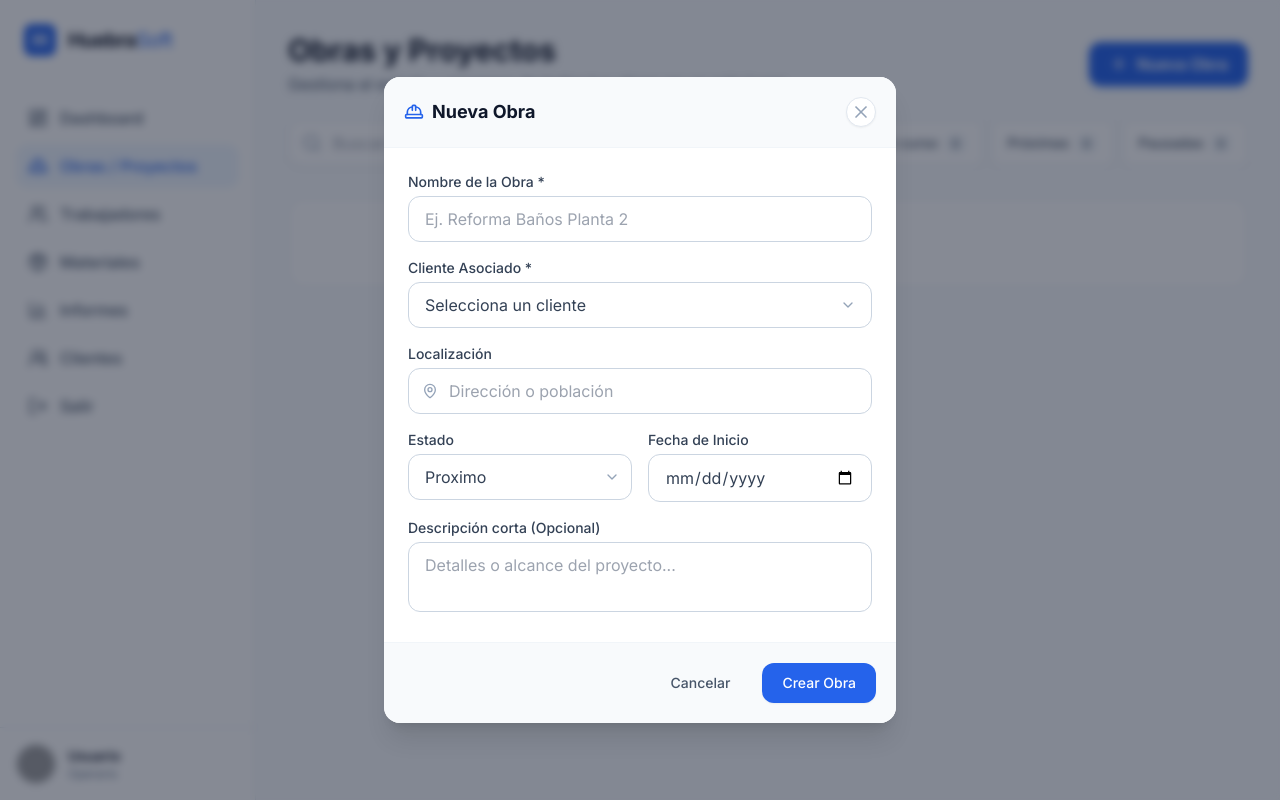
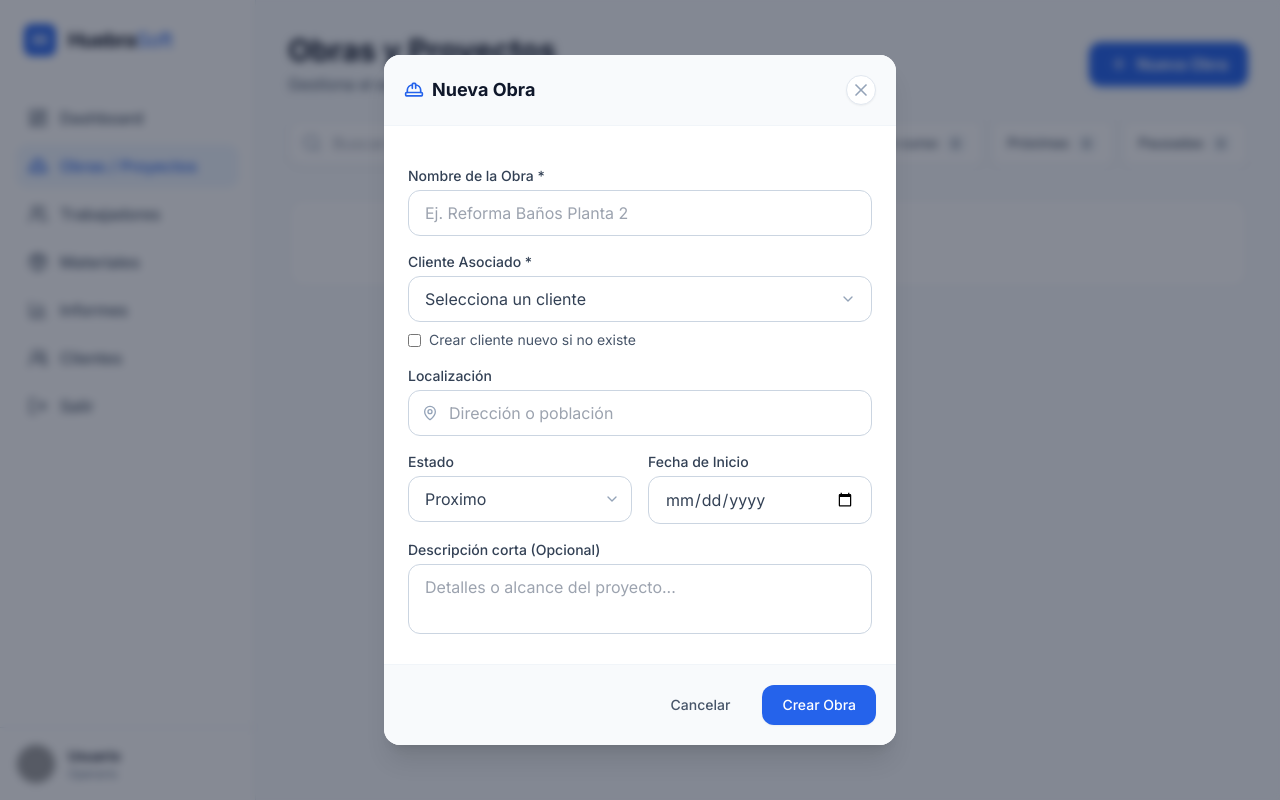
Before and after one commit to Huebrasoft/obra, a PHP site: page /views/home.php in a window 1280 px wide, after a click on "Nueva Obra". Run offline with PHP 8.4, Linux system fonts and the light colour scheme; some libraries are stand-ins or nearby versions; grey boxes are pictures that could not be loaded.

Commit message:
Implement project creation flow with related client creation and DB listing

```diff
--- a/views/home.php
+++ b/views/home.php
@@ -104,7 +104,6 @@ function projectStatusBadge(string $estado): array {
                     <h1 class="text-2xl md:text-3xl font-bold text-slate-900">Obras y Proyectos</h1>
                     <p class="text-slate-600 mt-1">Gestiona el estado y progreso de todas tus obras en un solo lugar.</p>
                 </div>
-
                 <button onclick="toggleModal('modalNuevaObra')" class="bg-brand-600 hover:bg-brand-700 text-white px-5 py-2.5 rounded-xl font-semibold shadow-md shadow-brand-500/20 transition-all flex items-center justify-center gap-2 transform hover:scale-[1.02] active:scale-95 whitespace-nowrap">
                     <i data-lucide="plus" class="w-5 h-5"></i>
                     Nueva Obra
@@ -114,7 +113,7 @@ function projectStatusBadge(string $estado): array {
             <div class="flex flex-col md:flex-row gap-4 mb-8">
                 <div class="relative flex-1">
                     <i data-lucide="search" class="absolute left-3.5 top-1/2 transform -translate-y-1/2 text-slate-400 w-5 h-5"></i>
-                    <input type="text" placeholder="Buscar por nombre, cliente o ubicación..." class="w-full pl-11 pr-4 py-2.5 bg-white border border-slate-200 rounded-xl focus:outline-none focus:border-brand-500 focus:ring-1 focus:ring-brand-500 text-sm md:text-base shadow-sm">
+                    <input type="text" placeholder="Buscar por nombre, cliente o estado..." id="searchInput" class="w-full pl-11 pr-4 py-2.5 bg-white border border-slate-200 rounded-xl focus:outline-none focus:border-brand-500 focus:ring-1 focus:ring-brand-500 text-sm md:text-base shadow-sm">
                 </div>
 
                 <div class="flex gap-2 overflow-x-auto hide-scrollbar pb-1 md:pb-0">
@@ -125,14 +124,14 @@ function projectStatusBadge(string $estado): array {
                 </div>
             </div>
 
-            <div class="grid grid-cols-1 md:grid-cols-2 lg:grid-cols-3 gap-5">
+            <div class="grid grid-cols-1 md:grid-cols-2 lg:grid-cols-3 gap-5" id="projectsGrid">
                 <?php if (!$projects): ?>
                     <div class="col-span-full bg-white rounded-2xl border border-slate-200 p-8 text-center text-slate-500">No hay obras todavía.</div>
                 <?php endif; ?>
 
                 <?php foreach ($projects as $project): ?>
                     <?php [$badgeClass, $dotClass] = projectStatusBadge($project['estado']); ?>
-                    <div class="bg-white rounded-2xl border border-slate-200 shadow-sm hover:shadow-md transition-shadow flex flex-col h-full <?= $project['estado'] === 'Pausado' ? 'opacity-80' : '' ?>">
+                    <div class="project-card bg-white rounded-2xl border border-slate-200 shadow-sm hover:shadow-md transition-shadow flex flex-col h-full <?= $project['estado'] === 'Pausado' ? 'opacity-80' : '' ?>" data-search="<?= htmlspecialchars(strtolower(($project['nombre'] ?? '') . ' ' . ($project['cliente_nombre'] ?? '') . ' ' . ($project['estado'] ?? '')), ENT_QUOTES, 'UTF-8') ?>">
                         <div class="p-5 flex-1">
                             <div class="flex justify-between items-start mb-3">
                                 <span class="inline-flex items-center gap-1.5 px-2.5 py-1 rounded-full text-xs font-medium border <?= $badgeClass ?>">
@@ -157,7 +156,6 @@ function projectStatusBadge(string $estado): array {
                             <?php else: ?>
                                 <div class="flex flex-col"><span class="text-[10px] uppercase font-bold text-slate-400 tracking-wider">Horas Totales</span><span class="text-sm font-semibold text-slate-700"><?= (float)$project['horas_totales'] ?>h</span></div>
                             <?php endif; ?>
-
                             <button class="text-sm font-medium text-brand-600 hover:text-brand-700 flex items-center gap-1">Ver detalles <i data-lucide="chevron-right" class="w-4 h-4"></i></button>
                         </div>
                     </div>
@@ -186,35 +184,49 @@ function projectStatusBadge(string $estado): array {
                 <button onclick="toggleModal('modalNuevaObra')" class="text-slate-400 hover:text-slate-700 bg-white rounded-full p-1 border border-slate-200 shadow-sm"><i data-lucide="x" class="w-5 h-5"></i></button>
             </div>
 
-            <div class="p-6 space-y-4 overflow-y-auto">
+            <form id="formNuevaObra" class="p-6 space-y-4 overflow-y-auto">
+                <div id="obraAlert" class="hidden text-sm rounded-lg px-3 py-2"></div>
+
                 <div>
                     <label class="block text-sm font-medium text-slate-700 mb-1">Nombre de la Obra *</label>
-                    <input type="text" placeholder="Ej. Reforma Baños Planta 2" class="w-full border border-slate-300 rounded-xl px-4 py-2.5 text-slate-700 focus:outline-none focus:border-brand-500 focus:ring-1 focus:ring-brand-500">
+                    <input type="text" name="nombre" required placeholder="Ej. Reforma Baños Planta 2" class="w-full border border-slate-300 rounded-xl px-4 py-2.5 text-slate-700 focus:outline-none focus:border-brand-500 focus:ring-1 focus:ring-brand-500">
                 </div>
+
                 <div>
                     <label class="block text-sm font-medium text-slate-700 mb-1">Cliente Asociado *</label>
                     <div class="relative">
-                        <select class="w-full border border-slate-300 rounded-xl px-4 py-2.5 text-slate-700 focus:outline-none focus:border-brand-500 focus:ring-1 focus:ring-brand-500 appearance-none bg-white">
-                            <option value="" disabled selected>Selecciona un cliente</option>
+                        <select name="cliente_id" id="cliente_id" class="w-full border border-slate-300 rounded-xl px-4 py-2.5 text-slate-700 focus:outline-none focus:border-brand-500 focus:ring-1 focus:ring-brand-500 appearance-none bg-white">
+                            <option value="">Selecciona un cliente</option>
                             <?php foreach ($clientes as $cliente): ?>
                                 <option value="<?= (int)$cliente['id'] ?>"><?= htmlspecialchars($cliente['nombre'], ENT_QUOTES, 'UTF-8') ?></option>
                             <?php endforeach; ?>
                         </select>
                         <i data-lucide="chevron-down" class="absolute right-4 top-1/2 transform -translate-y-1/2 text-slate-400 w-4 h-4 pointer-events-none"></i>
                     </div>
+                    <label class="flex items-center gap-2 text-sm text-slate-600 mt-2">
+                        <input type="checkbox" id="crear_cliente_nuevo" class="rounded border-slate-300">
+                        Crear cliente nuevo si no existe
+                    </label>
                 </div>
+
+                <div id="bloque_cliente_nuevo" class="hidden">
+                    <label class="block text-sm font-medium text-slate-700 mb-1">Nombre del nuevo cliente *</label>
+                    <input type="text" name="cliente_nuevo_nombre" id="cliente_nuevo_nombre" placeholder="Ej. Cliente Nuevo S.L." class="w-full border border-slate-300 rounded-xl px-4 py-2.5 text-slate-700 focus:outline-none focus:border-brand-500 focus:ring-1 focus:ring-brand-500">
+                </div>
+
                 <div>
                     <label class="block text-sm font-medium text-slate-700 mb-1">Localización</label>
                     <div class="relative">
                         <i data-lucide="map-pin" class="absolute left-3.5 top-1/2 transform -translate-y-1/2 text-slate-400 w-4 h-4"></i>
-                        <input type="text" placeholder="Dirección o población" class="w-full pl-10 pr-4 py-2.5 border border-slate-300 rounded-xl text-slate-700 focus:outline-none focus:border-brand-500 focus:ring-1 focus:ring-brand-500">
+                        <input type="text" name="ubicacion" placeholder="Dirección o población" class="w-full pl-10 pr-4 py-2.5 border border-slate-300 rounded-xl text-slate-700 focus:outline-none focus:border-brand-500 focus:ring-1 focus:ring-brand-500">
                     </div>
                 </div>
+
                 <div class="grid grid-cols-2 gap-4">
                     <div>
                         <label class="block text-sm font-medium text-slate-700 mb-1">Estado</label>
                         <div class="relative">
-                            <select class="w-full border border-slate-300 rounded-xl px-4 py-2.5 text-slate-700 focus:outline-none focus:border-brand-500 focus:ring-1 focus:ring-brand-500 appearance-none bg-white">
+                            <select name="estado" class="w-full border border-slate-300 rounded-xl px-4 py-2.5 text-slate-700 focus:outline-none focus:border-brand-500 focus:ring-1 focus:ring-brand-500 appearance-none bg-white">
                                 <option>Proximo</option>
                                 <option>En curso</option>
                                 <option>Pausado</option>
@@ -224,18 +236,19 @@ function projectStatusBadge(string $estado): array {
                     </div>
                     <div>
                         <label class="block text-sm font-medium text-slate-700 mb-1">Fecha de Inicio</label>
-                        <input type="date" class="w-full border border-slate-300 rounded-xl px-4 py-2.5 text-slate-700 focus:outline-none focus:border-brand-500 focus:ring-1 focus:ring-brand-500">
+                        <input type="date" name="fecha_inicio" class="w-full border border-slate-300 rounded-xl px-4 py-2.5 text-slate-700 focus:outline-none focus:border-brand-500 focus:ring-1 focus:ring-brand-500">
                     </div>
                 </div>
+
                 <div>
                     <label class="block text-sm font-medium text-slate-700 mb-1">Descripción corta (Opcional)</label>
-                    <textarea rows="2" placeholder="Detalles o alcance del proyecto..." class="w-full border border-slate-300 rounded-xl px-4 py-2.5 text-slate-700 focus:outline-none focus:border-brand-500 focus:ring-1 focus:ring-brand-500 resize-none"></textarea>
+                    <textarea rows="2" name="descripcion" placeholder="Detalles o alcance del proyecto..." class="w-full border border-slate-300 rounded-xl px-4 py-2.5 text-slate-700 focus:outline-none focus:border-brand-500 focus:ring-1 focus:ring-brand-500 resize-none"></textarea>
                 </div>
-            </div>
+            </form>
 
             <div class="p-5 border-t border-slate-100 bg-slate-50 flex justify-end gap-3 sticky bottom-0">
                 <button onclick="toggleModal('modalNuevaObra')" class="px-5 py-2.5 text-sm font-medium text-slate-600 hover:bg-slate-200 rounded-xl transition-colors">Cancelar</button>
-                <button class="px-5 py-2.5 text-sm font-medium text-white bg-brand-600 hover:bg-brand-700 rounded-xl transition-colors shadow-sm flex items-center gap-2">Crear Obra</button>
+                <button id="btnCrearObra" class="px-5 py-2.5 text-sm font-medium text-white bg-brand-600 hover:bg-brand-700 rounded-xl transition-colors shadow-sm flex items-center gap-2">Crear Obra</button>
             </div>
         </div>
     </div>
@@ -261,6 +274,91 @@ function projectStatusBadge(string $estado): array {
                 setTimeout(() => modal.classList.add('hidden'), 300);
             }
         }
+
+        const checkboxClienteNuevo = document.getElementById('crear_cliente_nuevo');
+        const bloqueClienteNuevo = document.getElementById('bloque_cliente_nuevo');
+        const inputClienteNuevo = document.getElementById('cliente_nuevo_nombre');
+        const selectCliente = document.getElementById('cliente_id');
+
+        checkboxClienteNuevo.addEventListener('change', () => {
+            const checked = checkboxClienteNuevo.checked;
+            bloqueClienteNuevo.classList.toggle('hidden', !checked);
+            selectCliente.disabled = checked;
+            if (!checked) inputClienteNuevo.value = '';
+        });
+
+        function showObraAlert(msg, ok) {
+            const box = document.getElementById('obraAlert');
+            box.classList.remove('hidden');
+            box.textContent = msg;
+            box.className = ok
+                ? 'text-sm rounded-lg px-3 py-2 bg-emerald-50 text-emerald-700 border border-emerald-200'
+                : 'text-sm rounded-lg px-3 py-2 bg-red-50 text-red-700 border border-red-200';
+        }
+
+        document.getElementById('btnCrearObra').addEventListener('click', async function () {
+            const form = document.getElementById('formNuevaObra');
+            const fd = new FormData(form);
+            const payload = {
+                nombre: fd.get('nombre') || '',
+                cliente_id: checkboxClienteNuevo.checked ? '' : (fd.get('cliente_id') || ''),
+                cliente_nuevo_nombre: checkboxClienteNuevo.checked ? (fd.get('cliente_nuevo_nombre') || '') : '',
+                ubicacion: fd.get('ubicacion') || '',
+                estado: fd.get('estado') || 'Proximo',
+                fecha_inicio: fd.get('fecha_inicio') || '',
+                descripcion: fd.get('descripcion') || ''
+            };
+
+            if (!payload.nombre.trim()) {
+                showObraAlert('El nombre de la obra es obligatorio.', false);
+                return;
+            }
+
+            if (!checkboxClienteNuevo.checked && !payload.cliente_id) {
+                showObraAlert('Debes seleccionar un cliente o activar cliente nuevo.', false);
+                return;
+            }
+
+            if (checkboxClienteNuevo.checked && !payload.cliente_nuevo_nombre.trim()) {
+                showObraAlert('Indica el nombre del nuevo cliente.', false);
+                return;
+            }
+
+            this.disabled = true;
+            this.textContent = 'Creando...';
+
+            try {
+                const res = await fetch('ajax/crear_obra.php', {
+                    method: 'POST',
+                    headers: { 'Content-Type': 'application/json' },
+                    body: JSON.stringify(payload)
+                });
+                const json = await res.json();
+
+                if (!res.ok || !json.ok) {
+                    showObraAlert(json.message || 'No se pudo crear la obra.', false);
+                } else {
+                    showObraAlert('Obra creada correctamente. Recargando listado...', true);
+                    setTimeout(() => window.location.reload(), 700);
+                }
+            } catch (e) {
+                showObraAlert('Error de red o servidor.', false);
+            } finally {
+                this.disabled = false;
+                this.textContent = 'Crear Obra';
+            }
+        });
+
+        const searchInput = document.getElementById('searchInput');
+        if (searchInput) {
+            searchInput.addEventListener('input', function () {
+                const term = this.value.trim().toLowerCase();
+                document.querySelectorAll('.project-card').forEach(card => {
+                    const hay = card.getAttribute('data-search') || '';
+                    card.style.display = hay.includes(term) ? '' : 'none';
+                });
+            });
+        }
     </script>
 </body>
 </html>
```
Also changed, not shown: ajax/crear_obra.php (added, +33 -0 lines), controllers/ProyectoController.php (added, +29 -0 lines), models/ProyectoModel.php (added, +84 -0 lines).
